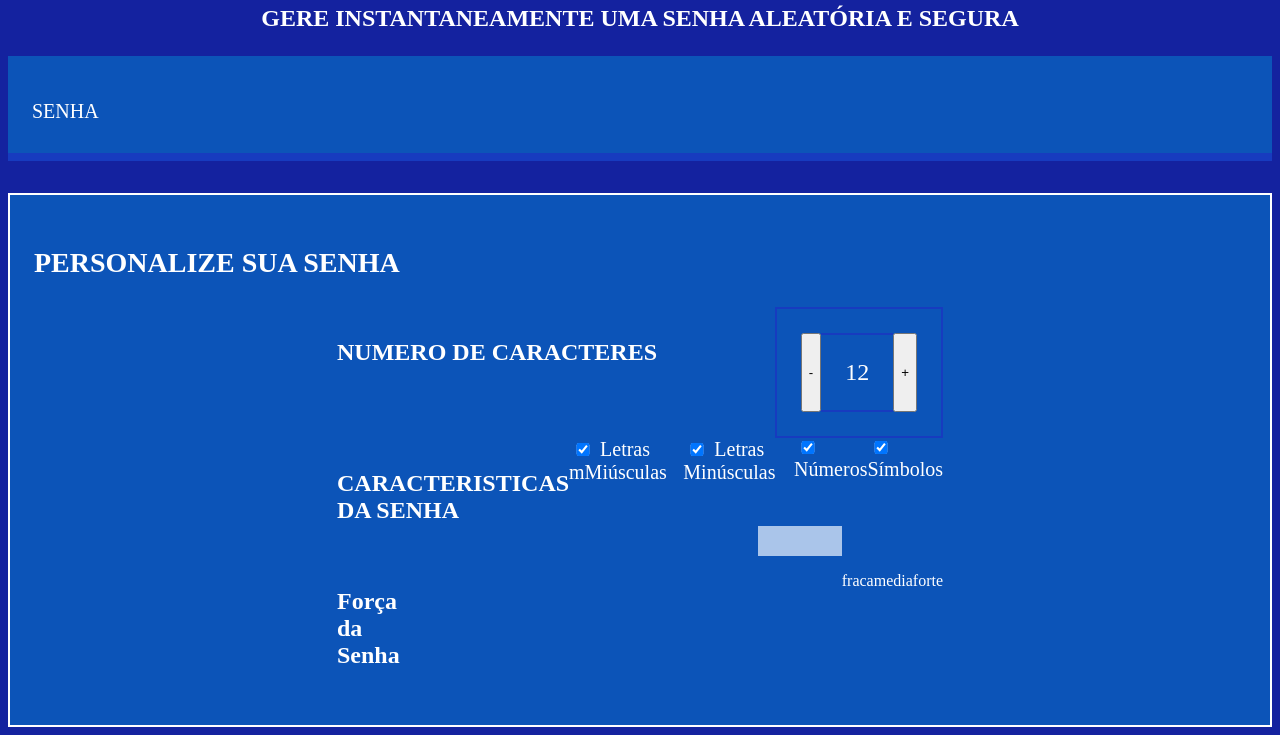
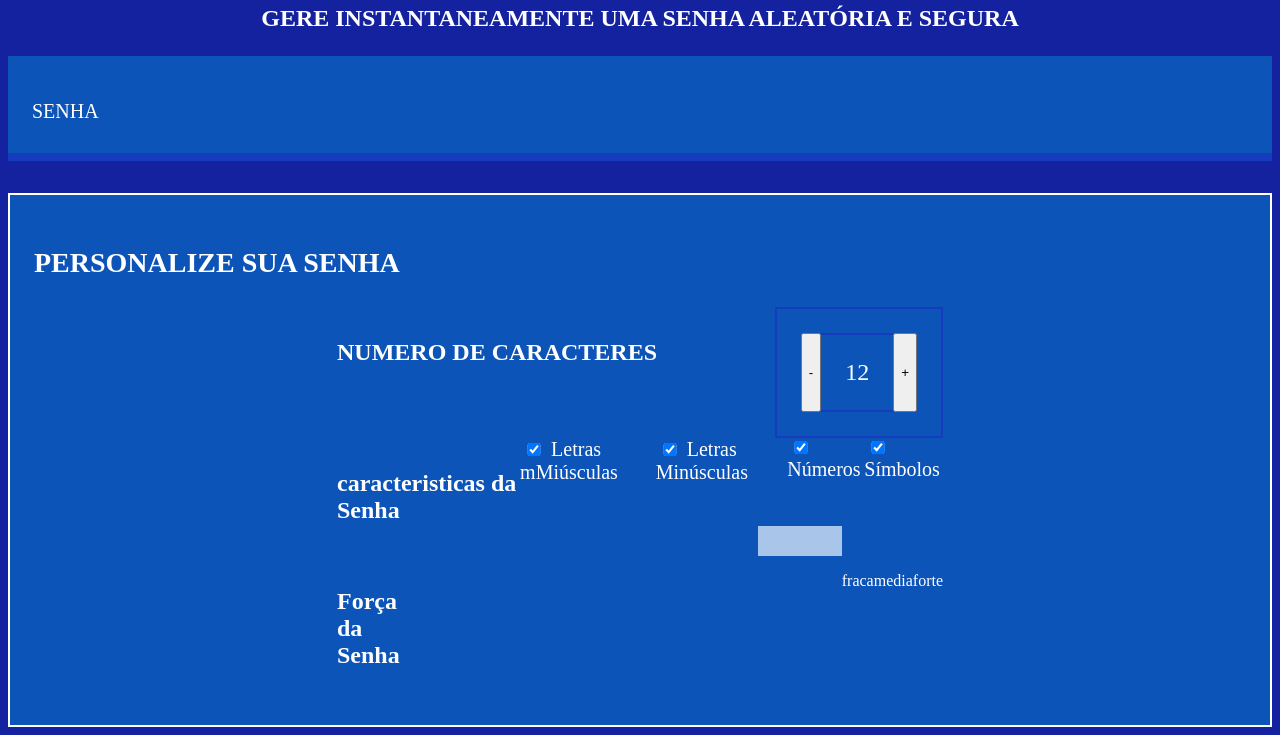
Before and after one commit to gabrielralo/crie-uma-senha, a plain HTML site: page index.html in a window 1280 px wide. Shown: the part 160-895 px from the top of the page. Drawn offline with Linux system fonts and the light colour scheme; a web font is replaced by a local one.

Commit message:
fuofgl7iu.

```diff
--- a/index.html
+++ b/index.html
@@ -29,7 +29,7 @@
                     </div>
                     </div>
                     <div class="parametro-senha">
-                    <h4 class="parametro-senha-titulo">CARACTERISTICAS DA SENHA</h4>
+                    <h4 class="parametro-senha-titulo">caracteristicas da Senha</h4>
                     <div class="parametro-senha-checkbox">
                         <input name="maiusculo" type="checkbox" class="checkbox" checked>
                         <label for="maiusculo">Letras mMiúsculas</label>
```
Also changed, not shown: script.js (line endings or trailing spaces).
